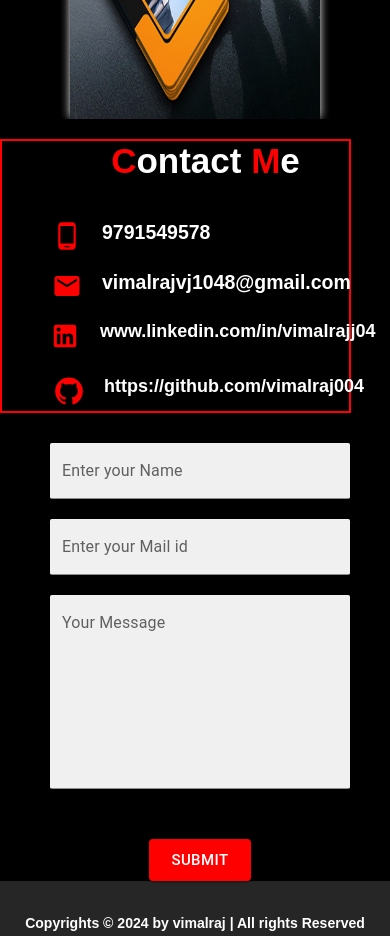
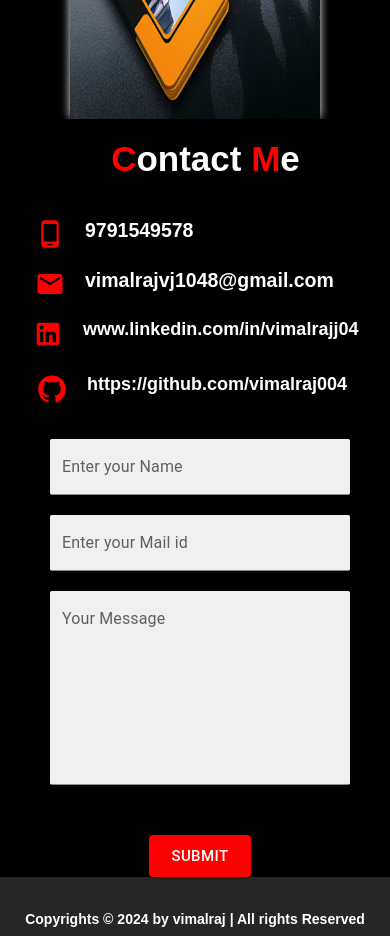
Before and after one commit to vimalraj004/My-Portfolio, a React (Create React App) app: page / in a window 390 px wide. Shown: the part 4940-5876 px from the top of the page. Built offline with nearby package versions, Linux system fonts and the light colour scheme.

Commit message:
New file uploaded

```diff
--- a/src/components/Style.module.css
+++ b/src/components/Style.module.css
@@ -1182,7 +1182,7 @@ z-index: 2;
     #Contact>#Contactp1{
         height: 100% !important;
         width: 90% !important ;
-        border: 2px solid red;
+        /* border: 2px solid red; */
         display: flex;
         flex-direction: column;
         justify-content: center;
@@ -1198,20 +1198,20 @@ z-index: 2;
 
     }
     #Contact>#Contactp1>#phone{
-        margin-left: 30px !important;
+        margin-left: 15px !important;
         font-size: 13px;
 
 
     }
     #Contact>#Contactp1>#email{
-        margin-left: 30px !important;
+        margin-left: 15px !important;
         font-size: 13px;
 
 
     }
     #Contact>#Contactp1>#media{
           font-size: 12px;
-          margin-left: 30px !important;
+          margin-left: 15px !important;
     }
     #Contactp2{
         height: auto !important;
```
